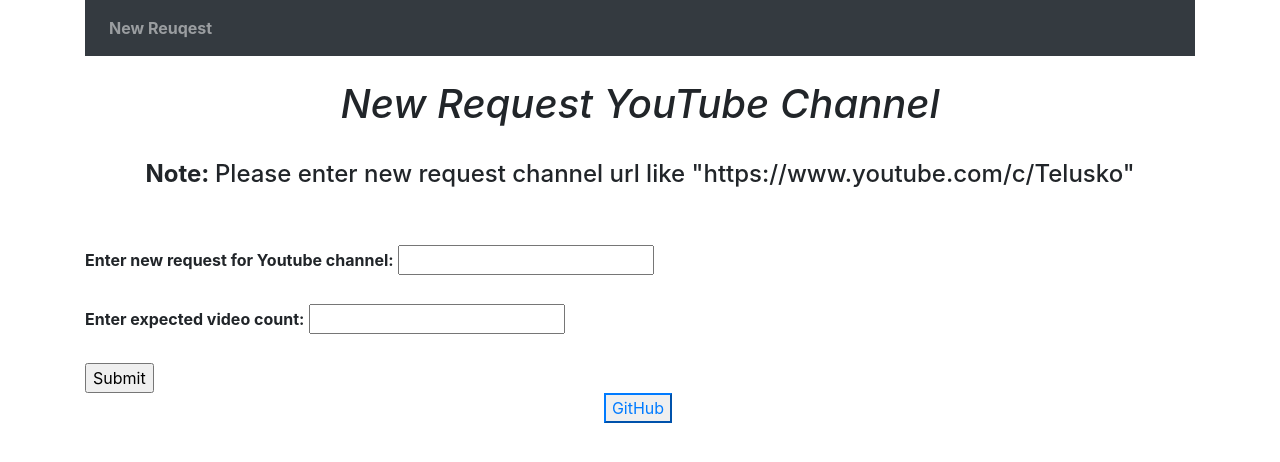
After one commit to Anushka30/YouTube-Scrapper, a Flask app: page /feedback in a window 1280 px wide. The commit adds this page. Shown: the top 462 px of the page. Run offline with Flask 2, Linux system fonts and the light colour scheme; parts of the project's set-up code (start-up, migrations or seed data) failed here and were passed over; some libraries are stand-ins or nearby versions.

Commit message:
"First Commit"

```diff
--- a/app.py
+++ b/app.py
@@ -64,32 +64,60 @@ def index():
                 )
 
             else:
-                youtube_object = YoutubeScrapper(
-                    executable_path=ChromeDriverManager().install(),
-                    chrome_options=chrome_options,
-                    logger=logger,
-                )
-                no_rec = expected_video
-                youtube_object.open_url(search_string + "/videos")
-                logger.info("Open the URL")
-                channel_df = conn.select_data("CHANNEL_VIDEOS", search_id)
-                search_object = youtube_object.search_video(search_id, no_rec, channel_df)
-                logger.info("Stored channel name and video details in database")
-                conn = SnowflakesConn(logger)
-                conn.insert_data(search_object, "CHANNEL_VIDEOS")
-                logger.info("Stored each video details in database")
-                res = youtube_object.video_info(search_id)
+                return redirect(url_for("nodata"))
+
+        except Exception as err:
+            logger.error(f"Error {err}")
+            logger.error(traceback.format_exc())
+    else:
+        return render_template("index.html")
+
+
+@app.route("/new_request", methods=["GET", "POST"])
+@cross_origin()
+def new_request():
+    """
+    This function is used to display video info on UI and if data is not available in database then fetch the data
+    from YouTube video and store in database.
+    Returns:
+
+    """
+    if request.method == "POST":
+        expected_video = int(request.form["expected_video"])
+        search_string = request.form["content"].replace(
+            " ", ""
+        )  # obtaining the search string entered in the form
+        try:
+            search_id = search_string.split("/")[-1]
+            conn = SnowflakesConn(logger)
+            logger.info("Connected with snowflakes")
+            youtube_object = YoutubeScrapper(
+                executable_path=ChromeDriverManager().install(),
+                chrome_options=chrome_options,
+                logger=logger,
+            )
+            no_rec = expected_video
+            youtube_object.open_url(search_string + "/videos")
+            logger.info("Open the URL")
+            channel_df = conn.select_data("CHANNEL_VIDEOS", search_id)
+            search_object = youtube_object.search_video(search_id, no_rec, channel_df)
+            logger.info("Stored channel name and video details in database")
+            conn = SnowflakesConn(logger)
+            conn.insert_data(search_object, "CHANNEL_VIDEOS")
+            logger.info("Stored each video details in database")
+            res = youtube_object.video_info(search_id)
+            if len(res) != 0:
                 conn.insert_data(res, "VIDEO_INFO")
                 logger.info("Stored each video comments in Mongodb")
 
                 return redirect(
                     url_for(".results", messages=search_id, expected_val=expected_video)
                 )
+            else:
+                return "Not enough videos"
         except Exception as err:
-            logger.error(f"Error {err}")
+            logger.error(f"Error! {err}")
             logger.error(traceback.format_exc())
-    else:
-        return render_template("index.html")
 
 
 @app.route("/results")
@@ -140,5 +168,29 @@ def results():
         logger.error(traceback.format_exc())
 
 
+@app.route("/nodata")  # route to display the home page
+@cross_origin()
+def nodata():
+    """
+    This function is render to error page.
+    Returns:
+
+    """
+
+    return render_template("error.html")
+
+
+@app.route("/feedback")  # route to display the home page
+@cross_origin()
+def feedback():
+    """
+    This function is render to error page.
+    Returns:
+
+    """
+
+    return render_template("new_request.html")
+
+
 if __name__ == "__main__":
     app.run(debug=True)
--- a/mongodb_connection.py
+++ b/mongodb_connection.py
@@ -167,7 +167,7 @@ class MongoDBConnect:
             )
             if collection_check_status:
                 x = collection.find_one({"VIDEO_TITLE": records["VIDEO_TITLE"]})
-                if x["_id"]:
+                if x:
                     self.logger.info(f"{x['_id']}.")
                     if len(x['COMMENTS']) != len(records["COMMENTS"]):
                         myquery = {"_id": x['_id']}
--- /dev/null
+++ b/templates/new_request.html
@@ -0,0 +1,52 @@
+<!DOCTYPE html>
+<html lang="en">
+<head>
+    <meta charset="UTF-8">
+    <title>YouTube Channel Search</title>
+    <meta name="viewport" content="width=device-width, initial-scale=1">
+    <link rel="stylesheet" href="https://maxcdn.bootstrapcdn.com/bootstrap/4.5.2/css/bootstrap.min.css">
+    <script src="https://ajax.googleapis.com/ajax/libs/jquery/3.5.1/jquery.min.js"></script>
+    <script src="https://cdnjs.cloudflare.com/ajax/libs/popper.js/1.16.0/umd/popper.min.js"></script>
+    <script src="https://maxcdn.bootstrapcdn.com/bootstrap/4.5.2/js/bootstrap.min.js"></script>
+</head>
+<div class="content">
+    <div class="container">
+
+        <nav class="navbar navbar-expand-sm bg-dark navbar-dark">
+            <ul class="navbar-nav">
+                <li class="nav-item">
+                    <a class="nav-link" href="/"><b>New Reuqest</b></a>
+                </li>
+            </ul>
+        </nav>
+        <div class="content">
+            <br>
+            <h1 style="text-align: center"><i>New Request YouTube Channel</i></h1><br>
+            <h4 style="text-align: center"><b>Note: </b>Please enter new request channel url like
+                "https://www.youtube.com/c/Telusko"
+            </h4><br><br>
+            <div class="form">
+                <form action="/new_request" method="POST">
+                    <label><b>Enter new request for Youtube channel:</b></label> <input type="text" name="content"
+                                                                                        id="content"><br><br>
+                    <label><b>Enter expected video count:</b></label> <input type="text" name="expected_video"
+                                                                             id="expected_video"><br><br>
+                    <input type="submit" value="Submit">
+
+                </form>
+                <div style="text-align: center">
+                    <p class="buttons">
+                        <button class="button is-small btn-outline-primary mr-1"
+                                onclick="window.open('https://github.com/Anushka30/YouTube-Scrapper', '_blank')">
+                            <span class="icon is-small">
+                                <i class="fab fa-github"></i>
+                            </span>
+                            <span>GitHub</span>
+                        </button>
+                    </p>
+                </div>
+
+            </div>
+        </div>
+    </div>
+</div>
```
Also changed, not shown: templates/index.html (+18 -1 lines), youtube_scrapping.py (+8 -31 lines), 2 other files.
